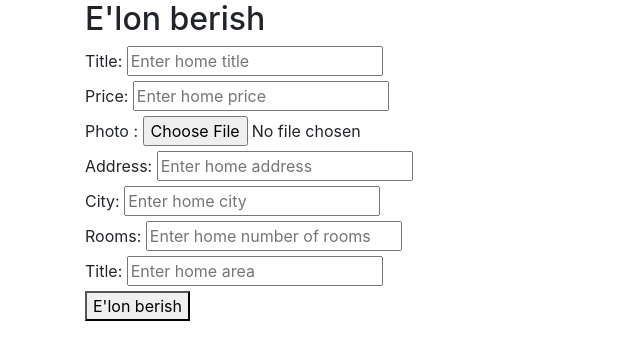
After one commit to Nurik1002/HomeShop, a Django app: page /create/1 in a window 1280 px wide. The commit adds this page. Shown: the top 360 px of the page, without its empty margins (0-640 px from the left). Run offline with Django 4.2, Linux system fonts and the light colour scheme; a user stored in the database is signed in; some libraries are stand-ins or nearby versions.

Commit message:
Update files

```diff
--- a/config/settings.py
+++ b/config/settings.py
@@ -124,7 +124,10 @@ USE_TZ = True
 # Static files (CSS, JavaScript, Images)
 # https://docs.djangoproject.com/en/4.2/howto/static-files/
 
-STATIC_URL = 'static/'
+STATIC_URL = '/static/'
+
+#Location of static files
+STATICFILES_DIRS = [os.path.join(BASE_DIR, 'static'), ]
 
 # Default primary key field type
 # https://docs.djangoproject.com/en/4.2/ref/settings/#default-auto-field
--- a/config/urls.py
+++ b/config/urls.py
@@ -29,3 +29,4 @@ urlpatterns = [
 
 if settings.DEBUG:
     urlpatterns += static(settings.MEDIA_URL, document_root=settings.MEDIA_ROOT)
+    urlpatterns += static(settings.MEDIA_URL, document_root=settings.MEDIA_ROOT)
--- a/home/urls.py
+++ b/home/urls.py
@@ -1,6 +1,8 @@
 from django.urls import path
-from .views import HomeListView
+from home import views
 
 urlpatterns = [
-    path('', HomeListView.as_view(), name='home'),
+    path('', views.home_list, name='home'),
+    path('<int:pk>/', views.home_detail, name="detail"),
+    path('create/<int:id>', views.home_create , name="create"),
 ]
--- a/home/views.py
+++ b/home/views.py
@@ -1,13 +1,54 @@
 from django.shortcuts import render, redirect
 from django.contrib.auth.decorators import login_required
 
+from moderator.models import MainUser
 from home.models import Home
 
 
 def home_list(request):
-    data = Home.objects.all()
-    return render(request, 'home.html', data)
+	context = {}
+	data = Home.objects.all()
+	context["data"] = data
 
-def home_detail(request, id):
-    data = Home.objects.get(id = id)
-    return render(request, 'home/home_detail.html', data)
+	return render(request, 'home.html', context)
+
+
+
+def home_detail(request, pk):
+	context = {}
+	data = Home.objects.get(id = pk)
+	context["data"] = data
+	return render(request, 'home/home_detail.html', context)
+
+
+
+@login_required(login_url='login')
+def home_create(request, id):
+	if request.method == "POST":
+		title = request.POST.get("title")
+		price = request.POST.get('price')
+		photo = request.POST.get('photo')
+		address = request.POST.get('address')
+		city = request.POST.get('city')
+		num_of_rooms = request.POST.get('numofrooms')
+		area = request.POST.get('area')
+
+		user = MainUser.objects.get(id = id)
+
+		new_home = Home()
+		new_home.title = title
+		new_home.price = price
+		new_home.user = user
+		new_home.photo = photo
+		new_home.address = address
+		new_home.city = city
+		new_home.num_of_rooms = num_of_rooms
+		new_home.area = area
+
+		new_home.save()
+		return redirect(request, "detail/<int:new_home.id>", {})
+
+
+
+
+	return render(request, "home/home_create.html", {})
--- a/moderator/views.py
+++ b/moderator/views.py
@@ -43,4 +43,4 @@ def Login(request):
 @login_required(login_url='login')
 def Logout(request):
     logout(request)
-    return redirect("login")
+    return redirect("home")
--- /dev/null
+++ b/templates/home/home_create.html
@@ -0,0 +1,32 @@
+{% extends 'base.html' %}
+
+{% block content %}
+<h2>E'lon berish</h2>
+	<div>
+	  <form method="POST">
+	    {% csrf_token %}
+	    <label for="title">Title:</label>
+    	<input type="text", placeholder="Enter home title ", name="title"> <br>
+
+    	<label for="price">Price:</label>
+    	<input type="text", placeholder="Enter home price ", name="price"> <br>
+
+    	<label for="photo">Photo :</label>
+    	<input type="file", placeholder="Choices home photo", name="photo"> <br>
+
+    	<label for="address">Address:</label>
+    	<input type="text", placeholder="Enter home address ", name="addess"> <br>
+
+    	<label for="city">City:</label>
+    	<input type="text", placeholder="Enter home city ", name="city"> <br>
+
+    	<label for="num_of_rooms">Rooms:</label>
+    	<input type="number", placeholder="Enter home number of rooms ", name="numofrooms"> <br>
+
+    	<label for="area">Title:</label>
+    	<input type="number", placeholder="Enter home area ", name="area"> <br>
+
+          <button type="submit">E'lon berish</button>
+	</form>
+</div>
+{% endblock content %}
--- a/templates/user/login.html
+++ b/templates/user/login.html
@@ -10,7 +10,7 @@
         <input type="text", placeholder="Enter your username", name="uname"> <br>
 
          <label for="password">First Name:</label>
-        <input type="text", placeholder="Create new password", name="password"> <br>
+        <input type="password", placeholder="Create new password", name="password"> <br>
 
         <button type="submit">Submit</button>
 
--- a/templates/user/register.html
+++ b/templates/user/register.html
@@ -22,7 +22,7 @@
     <input type="text", placeholder="Enter your phone number", name="pnum"> <br>
 
     <label for="password">First Name:</label>
-    <input type="text", placeholder="Create new password", name="password"> <br>
+    <input type="password", placeholder="Create new password", name="password"> <br>
 
     <button type="submit">Ro'yxatdan o'tish</button>
 
```
Also changed, not shown: templates/home.html (+15 -6 lines), templates/home/home_detail.html (+8 -1 lines), db.sqlite3.
